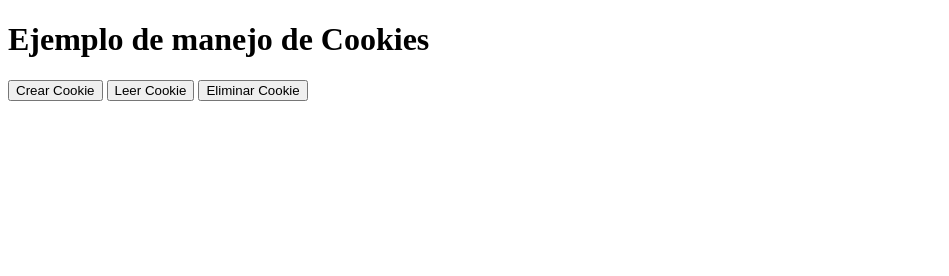
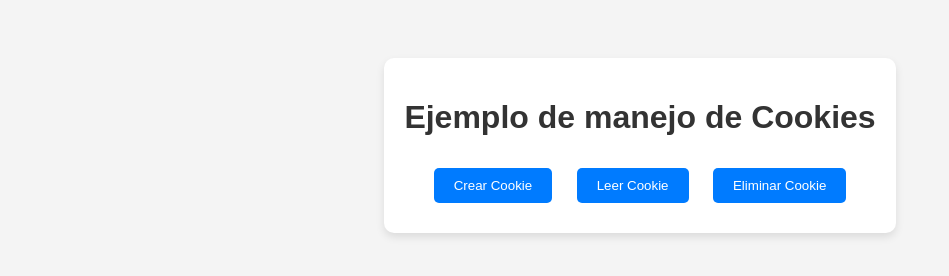
Before and after one commit to JoseDCaballero/myfirstcookie, a plain HTML site: page index.html in a window 1280 px wide. Shown: the whole page, without its empty margins (0-949 px from the left). Drawn offline with Linux system fonts and the light colour scheme.

Commit message:
Update styles.css

```diff
--- a/styles.css
+++ b/styles.css
@@ -1,3 +1,29 @@
 body {
-
-}
+            font-family: Arial, sans-serif;
+            background-color: #f4f4f4;
+            text-align: center;
+            padding: 50px;
+        }
+        h1 {
+            color: #333;
+        }
+        .container {
+            background: white;
+            padding: 20px;
+            border-radius: 10px;
+            box-shadow: 0 4px 8px rgba(0, 0, 0, 0.1);
+            display: inline-block;
+        }
+        button {
+            background: #007BFF;
+            color: white;
+            border: none;
+            padding: 10px 20px;
+            margin: 10px;
+            border-radius: 5px;
+            cursor: pointer;
+            transition: background 0.3s;
+        }
+        button:hover {
+            background: #0056b3;
+        }
```
